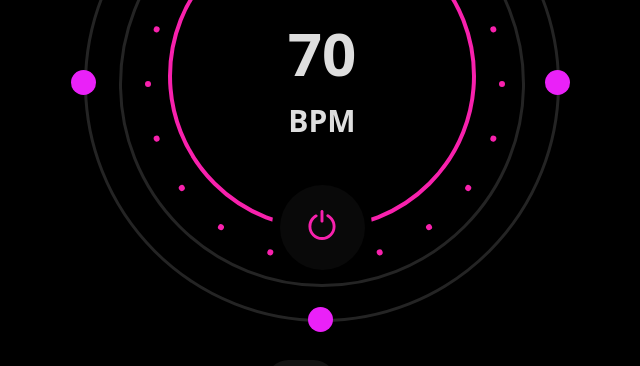
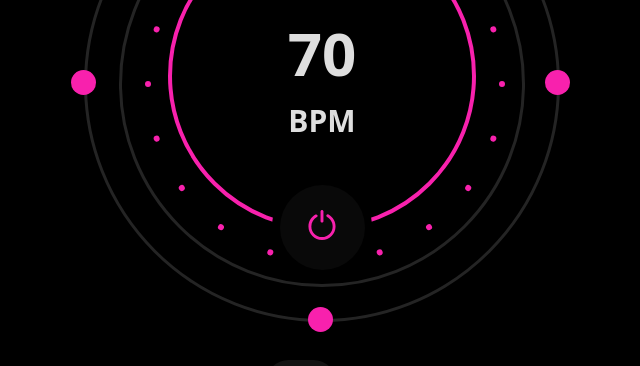
Before and after one commit to jonah-butler/metronome, a React (Vite) app: page / in a window 1280 px wide. Shown: the part 166-532 px from the top of the page, without its empty margins (318-958 px from the left). Built offline with nearby package versions, Linux system fonts and the light colour scheme.

Commit message:
toggle full screen for desktop and fixed color mismatch

```diff
--- a/src/App.tsx
+++ b/src/App.tsx
@@ -381,7 +381,7 @@ function App() {
         </div>
       )}
 
-      {!isMobileUserAgent && (
+      {!isMobileUserAgent() && (
         <section className="settings-row">
           <div>
             <button onClick={toggleFullscreen}>fullscreen</button>
--- a/src/css/BPM-Grid.css
+++ b/src/css/BPM-Grid.css
@@ -39,7 +39,7 @@
   left: 47%;
   width: 25px;
   height: 25px;
-  background-color: #ea21f8ff;
+  background-color: #f821ad;
   border-radius: 50%;
   transform: rotate(calc(360deg / var(--beats) * var(--i) - 90deg))
     translate(237px) rotate(calc(-360deg / var(--beats) * var(--i)));
```
